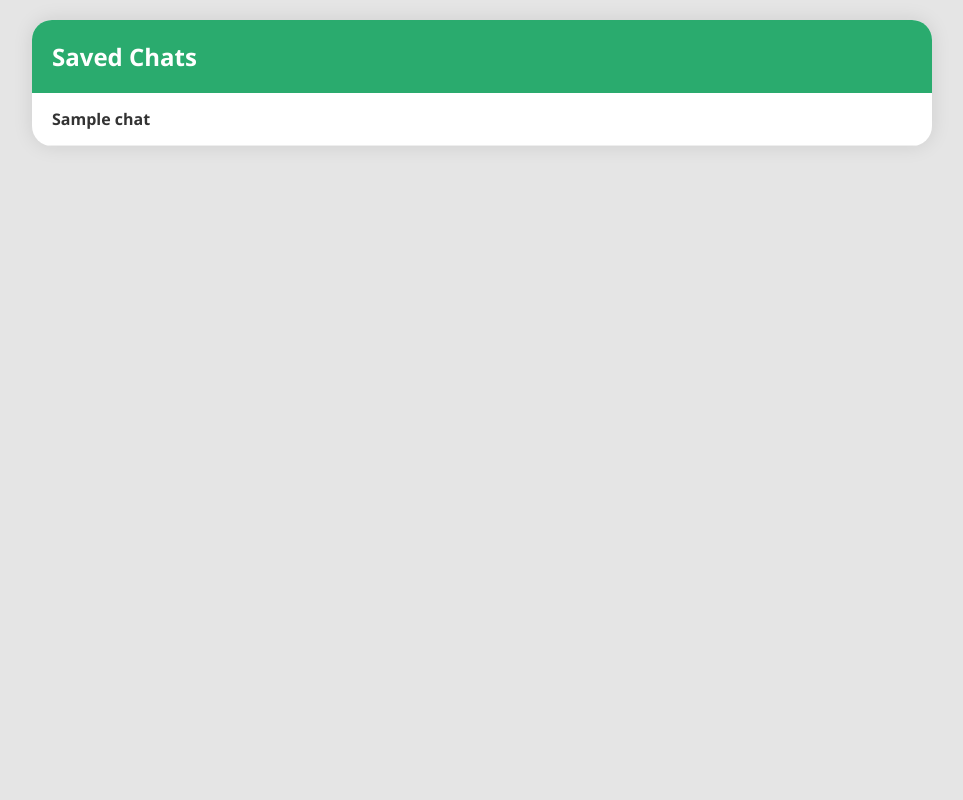
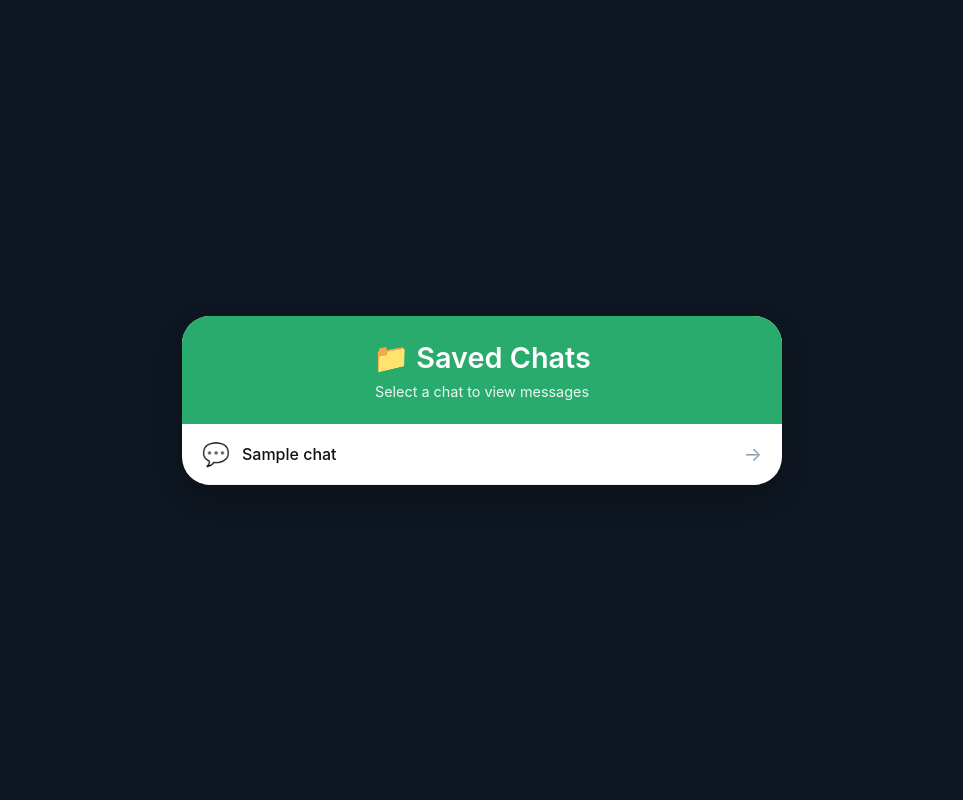
Before and after one commit to 0xAbolfazl/Offline-Telegram, a Flask app: template templates/index.html in a window 1280 px wide. Shown: the whole page, without its empty margins (158-1121 px from the left). Run offline with Flask 3, Linux system fonts and the light colour scheme; the template is opened without the code that fills it: most values are stand-ins (such as "Sample title", 1, 10 or a date in 2020).

```diff
--- a/app.py
+++ b/app.py
@@ -1,5 +1,5 @@
 from flask import Flask, render_template
-from db import init_db, get_all_chats, get_messages, get_my_name
+from db import init_db, get_all_chats, get_messages, get_my_name, get_chat_title
 from crypto_utils import ensure_db_decrypted
 import os
 import shutil
@@ -12,7 +12,6 @@ app = Flask(__name__)
 ENCRYPTION_KEY = os.getenv('ENCRYPTION_KEY')
 
 def prepare_database():
-    """Copy encrypted db from dbs folder if exists"""
     if os.path.exists('dbs/messages.db.encrypted'):
         shutil.copy('dbs/messages.db.encrypted', 'messages.db.encrypted')
         print("Copied encrypted database from dbs/ folder")
@@ -23,8 +22,7 @@ def prepare_database():
             print("Database ready")
             return True
     else:
-        print("Warning: ENCRYPTION_KEY not set")
-
+        print("Warning: ENCRYPTION_KEY not set in .env")
     return False
 
 @app.route('/')
@@ -36,7 +34,8 @@ def index():
 def view_chat(chat_id):
     messages = get_messages(chat_id, limit=200)
     my_name = get_my_name()
-    return render_template('chat.html', messages=messages, my_name=my_name, chat_id=chat_id)
+    chat_title = get_chat_title(chat_id)
+    return render_template('chat.html', messages=messages, my_name=my_name, chat_id=chat_id, chat_title=chat_title)
 
 if __name__ == '__main__':
     prepare_database()
--- a/db.py
+++ b/db.py
@@ -25,6 +25,16 @@ def init_db():
                 UNIQUE(chat_id, message_id)
             )
         ''')
+
+        cur = conn.execute("PRAGMA table_info(messages)")
+        columns = [col[1] for col in cur.fetchall()]
+        if 'is_self' not in columns:
+            conn.execute("ALTER TABLE messages ADD COLUMN is_self INTEGER DEFAULT 0")
+            print("Added is_self column")
+        if 'sender_id' not in columns:
+            conn.execute("ALTER TABLE messages ADD COLUMN sender_id INTEGER DEFAULT 0")
+            print("Added sender_id column")
+
         conn.commit()
 
 def save_chat(chat_id, title):
@@ -68,3 +78,9 @@ def get_my_name():
         ''')
         result = cur.fetchone()
         return result[0] if result else "Me"
+
+def get_chat_title(chat_id):
+    with sqlite3.connect(DB_PATH) as conn:
+        cur = conn.execute('SELECT title FROM chats WHERE chat_id = ?', (chat_id,))
+        result = cur.fetchone()
+        return result[0] if result else str(chat_id)
--- a/static/style.css
+++ b/static/style.css
@@ -1,129 +1,275 @@
+* {
+    margin: 0;
+    padding: 0;
+    box-sizing: border-box;
+}
+
 body {
-    background: #e5e5e5;
-    font-family: 'Segoe UI', Tahoma, Geneva, Verdana, sans-serif;
-    margin: 0;
+    background: #0e1621;
+    font-family: -apple-system, BlinkMacSystemFont, 'Segoe UI', Roboto, Helvetica, Arial, sans-serif;
     padding: 20px;
+    min-height: 100vh;
+    display: flex;
+    justify-content: center;
+    align-items: center;
 }
-.container {
-    max-width: 900px;
+
+/* ========== INDEX PAGE STYLES ========== */
+.main-container {
+    max-width: 600px;
+    width: 100%;
     margin: auto;
-    background: white;
-    border-radius: 20px;
-    box-shadow: 0 0 20px rgba(0,0,0,0.1);
+}
+
+.chats-card {
+    background: #ffffff;
+    border-radius: 28px;
     overflow: hidden;
+    box-shadow: 0 12px 28px rgba(0, 0, 0, 0.2);
 }
-.chat-header {
+
+.header {
     background: #2aab6e;
     color: white;
-    padding: 15px 20px;
-    margin: 0;
+    padding: 24px 20px;
+    text-align: center;
 }
-.chat-header h2 {
-    margin: 0;
-    font-size: 1.2rem;
+
+.header h1 {
+    font-size: 1.8rem;
+    font-weight: 600;
+    margin-bottom: 8px;
 }
-h1 {
-    background: #2aab6e;
-    color: white;
-    padding: 20px;
-    margin: 0;
-    font-size: 1.5rem;
+
+.header p {
+    font-size: 0.9rem;
+    opacity: 0.9;
 }
+
 .chat-list {
     list-style: none;
     padding: 0;
     margin: 0;
 }
+
 .chat-list li {
-    border-bottom: 1px solid #eee;
+    border-bottom: 1px solid #eef2f5;
+    transition: background 0.2s;
 }
+
+.chat-list li:hover {
+    background: #f5f7f9;
+}
+
 .chat-list a {
+    text-decoration: none;
+    color: #111;
     display: block;
-    padding: 15px 20px;
+}
+
+.chat-item {
+    display: flex;
+    align-items: center;
+    padding: 16px 20px;
+    gap: 12px;
+}
+
+.chat-icon {
+    font-size: 1.4rem;
+}
+
+.chat-title {
+    flex: 1;
+    font-weight: 500;
+    font-size: 1rem;
+}
+
+.arrow {
+    color: #8e9eae;
+    font-size: 1.2rem;
+    transition: transform 0.2s;
+}
+
+.chat-list li:hover .arrow {
+    transform: translateX(4px);
+    color: #2aab6e;
+}
+
+/* ========== CHAT PAGE STYLES ========== */
+.container {
+    max-width: 1000px;
+    width: 100%;
+    margin: auto;
+    background: #ffffff;
+    border-radius: 28px;
+    box-shadow: 0 12px 28px rgba(0, 0, 0, 0.2);
+    overflow: hidden;
+    display: flex;
+    flex-direction: column;
+    height: 85vh;
+}
+
+/* New navbar with back button and chat title in center */
+.chat-navbar {
+    display: flex;
+    align-items: center;
+    justify-content: space-between;
+    padding: 16px 20px;
+    background: #ffffff;
+    border-bottom: 1px solid #eef2f5;
+}
+
+.back-button {
+    background: #e4e6eb;
+    color: #050505;
     text-decoration: none;
-    color: #333;
-    font-weight: bold;
+    padding: 8px 16px;
+    border-radius: 40px;
+    font-size: 14px;
+    font-weight: 500;
+    transition: background 0.2s;
 }
-.chat-list a:hover {
-    background: #f5f5f5;
+
+.back-button:hover {
+    background: #d1d4db;
 }
-.back {
-    display: inline-block;
-    padding: 12px 20px;
-    background: #eee;
-    text-decoration: none;
-    color: #333;
-    margin: 15px;
-    border-radius: 20px;
-    font-size: 14px;
+
+.chat-title-header {
+    font-size: 1.1rem;
+    font-weight: 600;
+    color: #111;
+    text-align: center;
+    flex: 1;
 }
-.back:hover {
-    background: #ddd;
+
+.placeholder {
+    width: 60px; /* same width as back button to balance */
 }
-.messages {
+
+.messages-area {
+    flex: 1;
+    overflow-y: auto;
     padding: 20px;
     display: flex;
     flex-direction: column;
     gap: 12px;
-    max-height: 70vh;
-    overflow-y: auto;
+    background: #f0f2f5;
 }
-.message-wrapper {
+
+.message-row {
     display: flex;
     width: 100%;
+    animation: fadeIn 0.2s ease;
 }
-.message-wrapper.self {
+
+@keyframes fadeIn {
+    from { opacity: 0; transform: translateY(8px);}
+    to { opacity: 1; transform: translateY(0);}
+}
+
+/* Own messages on the right */
+.message-row.own {
     justify-content: flex-end;
 }
-.message-wrapper.other {
+
+/* Other messages on the left */
+.message-row.other {
     justify-content: flex-start;
 }
+
 .message-bubble {
     max-width: 70%;
-    padding: 10px 15px;
-    border-radius: 18px;
+    padding: 10px 14px;
+    border-radius: 20px;
     word-wrap: break-word;
-    position: relative;
+    box-shadow: 0 1px 1px rgba(0,0,0,0.05);
 }
-.message-wrapper.self .message-bubble {
-    background: #0084ff;
-    color: white;
+
+/* Light blue for own messages */
+.message-row.own .message-bubble {
+    background: #e1f5fe;   /* light blue */
+    color: #111;
     border-bottom-right-radius: 4px;
 }
-.message-wrapper.other .message-bubble {
-    background: #e4e6eb;
+
+/* White/gray for others */
+.message-row.other .message-bubble {
+    background: #ffffff;
     color: #111;
     border-bottom-left-radius: 4px;
+    border: 1px solid #e4e6eb;
 }
+
 .sender-name {
-    font-size: 0.75rem;
-    font-weight: bold;
-    margin-bottom: 5px;
+    font-size: 0.7rem;
+    font-weight: 600;
+    margin-bottom: 4px;
+    letter-spacing: 0.3px;
 }
-.message-wrapper.self .sender-name {
-    color: #cce4ff;
+
+.message-row.own .sender-name {
+    color: #0277bd;
 }
-.message-wrapper.other .sender-name {
+
+.message-row.other .sender-name {
     color: #65676b;
 }
+
 .message-text {
     font-size: 0.95rem;
     line-height: 1.4;
-    margin-bottom: 5px;
+    margin-bottom: 6px;
+    word-break: break-word;
 }
-.message-date {
+
+.message-text a {
+    color: #0366d6;
+    text-decoration: none;
+}
+
+.message-text a:hover {
+    text-decoration: underline;
+}
+
+.message-time {
     font-size: 0.65rem;
     opacity: 0.7;
     text-align: right;
+    margin-top: 4px;
 }
-.message-wrapper.self .message-date {
-    color: #cce4ff;
+
+.message-row.own .message-time {
+    color: #555;
 }
-.message-wrapper.other .message-date {
+
+.message-row.other .message-time {
     color: #65676b;
 }
-.empty {
+
+.empty-state {
     text-align: center;
-    padding: 40px;
-    color: #999;
+    padding: 48px 20px;
+    color: #65676b;
+    font-size: 1rem;
+    background: #f0f2f5;
+    border-radius: 20px;
 }
+
+/* Scrollbar */
+.messages-area::-webkit-scrollbar {
+    width: 6px;
+}
+
+.messages-area::-webkit-scrollbar-track {
+    background: #e4e6eb;
+    border-radius: 10px;
+}
+
+.messages-area::-webkit-scrollbar-thumb {
+    background: #bcc0c4;
+    border-radius: 10px;
+}
+
+.messages-area::-webkit-scrollbar-thumb:hover {
+    background: #90949c;
+}
--- a/templates/index.html
+++ b/templates/index.html
@@ -2,17 +2,31 @@
 <html lang="en">
 <head>
     <meta charset="UTF-8">
-    <title>Telegram Archive</title>
+    <meta name="viewport" content="width=device-width, initial-scale=1.0">
+    <title>Telegram Archive - Chats</title>
     <link rel="stylesheet" href="/static/style.css">
 </head>
 <body>
-    <div class="container">
-        <h1>Saved Chats</h1>
-        <ul class="chat-list">
-            {% for chat_id, title in chats %}
-            <li><a href="/chat/{{ chat_id }}">{{ title }}</a></li>
-            {% endfor %}
-        </ul>
+    <div class="main-container">
+        <div class="chats-card">
+            <div class="header">
+                <h1>📁 Saved Chats</h1>
+                <p>Select a chat to view messages</p>
+            </div>
+            <ul class="chat-list">
+                {% for chat_id, title in chats %}
+                <li>
+                    <a href="/chat/{{ chat_id }}">
+                        <div class="chat-item">
+                            <span class="chat-icon">💬</span>
+                            <span class="chat-title">{{ title }}</span>
+                            <span class="arrow">→</span>
+                        </div>
+                    </a>
+                </li>
+                {% endfor %}
+            </ul>
+        </div>
     </div>
 </body>
 </html>
```
Also changed, not shown: fetch_messages.py (+7 -10 lines), templates/chat.html (+10 -8 lines), .github/workflows/fetch.yml, readme.md, 2 other files.
